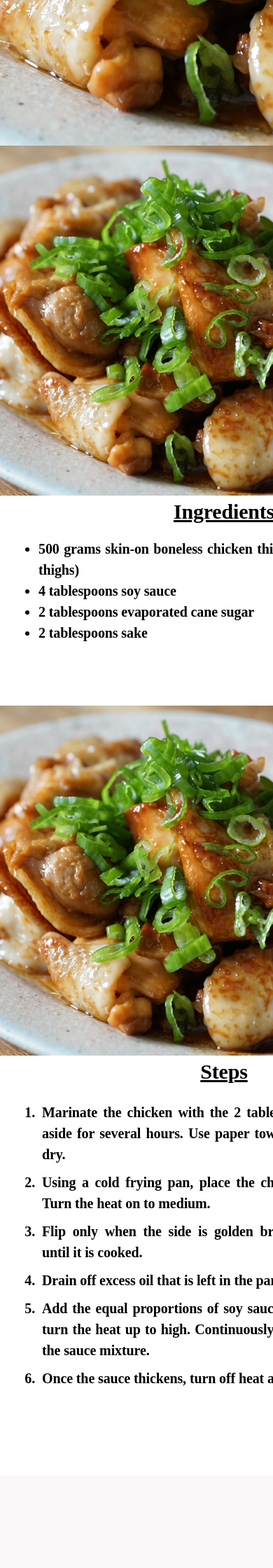
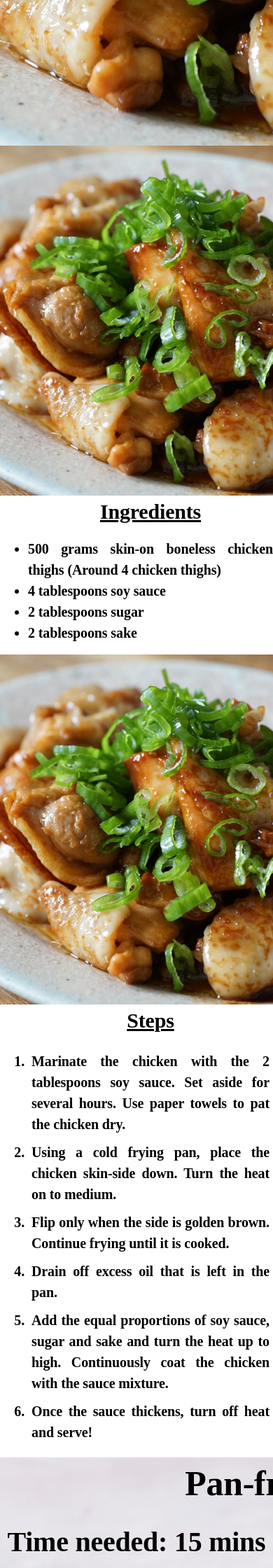
Before and after one commit to n000ber/websites, a PHP site: page /recipes.html in a window 390 px wide; the page is wider, and only the part inside the window is pictured. Shown: the part 1480-3720 px from the top of that part at 70% size. Before the commit the page ends 3460 px from the top of that part, so only its background shows below. Run offline with PHP 8.4, Linux system fonts and the light colour scheme; some web fonts are replaced.

Commit message:
half-fix for responsive mobile

```diff
--- a/css/recipes.css
+++ b/css/recipes.css
@@ -45,7 +45,27 @@
     padding: 5px;
 }
 
-.parallax {
+.full_bg_teriyaki {
+    background-image: url("../images/recipes/teriyaki_chicken.jpeg");
+    height: 100%;
+
+    /* Center and scale the image nicely */
+    background-position: center;
+    background-repeat: no-repeat;
+    background-size: cover;
+}
+
+.full_bg_salmon {
+    background-image: url("../images/recipes/salmon.jpeg");
+    height: 100%;
+
+    /* Center and scale the image nicely */
+    background-position: center;
+    background-repeat: no-repeat;
+    background-size: cover;
+}
+
+.parallax_teriyaki {
   /* The image used */
   background-image: url("../images/recipes/teriyaki_chicken.jpeg");
 
@@ -59,14 +79,18 @@
   background-size: cover;
 }
 
-.full_bg_teriyaki {
-  background-image: url("../images/recipes/teriyaki_chicken.jpeg");
-  height: 100%;
+.parallax_salmon {
+    /* The image used */
+    background-image: url("../images/recipes/salmon.jpeg");
 
-  /* Center and scale the image nicely */
-  background-position: center;
-  background-repeat: no-repeat;
-  background-size: cover;
+    /* Set a specific height */
+    min-height: 500px;
+
+    /* Create the parallax scrolling effect */
+    background-attachment: fixed;
+    background-position: center;
+    background-repeat: no-repeat;
+    background-size: cover;
 }
 
 body,
--- a/recipes.html
+++ b/recipes.html
@@ -56,17 +56,17 @@
   <body>
     <div
       style="
-        height: 100%;
+        height: 100vh;
         background-image: url('images/recipes/cover_image.jpeg');
       "
     >
-      <div class="bg-transparent text-dark center" style="width: 900px">
+      <div class="bg-transparent text-dark center jumbotron-fluid">
         <p class="landing_page">KING's Cookbook</p>
       </div>
     </div>
 
     <div class="full_bg_teriyaki">
-      <div class="bg-transparent text-dark container" style="width: 900px">
+      <div class="bg-transparent text-dark jumbotron-fluid">
         <p class="recipes_header">Teriyaki Chicken</p>
       </div>
       <div container>
@@ -76,21 +76,21 @@
       </div>
     </div>
 
-    <div class="parallax"></div>
-    <div class="container" style="width: 600px; height: 300px">
+    <div class="parallax_teriyaki"></div>
+    <div class="jumbotron-fluid">
       <ul>
         <p class="ingredients_header">Ingredients</p>
         <li class="ingredients_text">
           500 grams skin-on boneless chicken thighs (Around 4 chicken thighs)
         </li>
         <li class="ingredients_text">4 tablespoons soy sauce</li>
-        <li class="ingredients_text">2 tablespoons evaporated cane sugar</li>
+        <li class="ingredients_text">2 tablespoons sugar</li>
         <li class="ingredients_text">2 tablespoons sake</li>
       </ul>
     </div>
 
-    <div class="parallax"></div>
-    <div class="container" style="width: 600px; height: 600px">
+    <div class="parallax_teriyaki"></div>
+    <div class="jumbotron-fluid" >
       <ol>
         <p class="ingredients_header">Steps</p>
         <li class="steps_text">
@@ -117,5 +117,46 @@
         </li>
       </ol>
     </div>
+
+    <div class="full_bg_salmon">
+      <div class="bg-transparent text-dark container" style="width: 900px">
+        <p class="recipes_header">Pan-fried Salmon</p>
+      </div>
+      <div container>
+        <p class="recipes_header" style="font-size: 40px">
+          Time needed: 15 mins
+        </p>
+      </div>
+    </div>
+
+    <div class="parallax_salmon"></div>
+    <div class="container" style="width: 600px; height: 300px">
+      <ul>
+        <p class="ingredients_header">Ingredients</p>
+        <li class="ingredients_text">
+          2 salmon fillets, with skin (each about 85 grams)
+        </li>
+        <li class="ingredients_text">2 tablespoons oil</li>
+        <li class="ingredients_text">A slice of lemon</li>
+        <li class="ingredients_text">Salt to taste</li>
+      </ul>
+    </div>
+
+    <div class="parallax_salmon"></div>
+    <div class="container" style="width: 600px; height: 600px">
+      <ol>
+        <p class="ingredients_header">Steps</p>
+        <li class="steps_text">
+          Rinse the salmon fillets under tap water and use paper towels to pat
+          dry the fillets. Season the fillets with salt.
+        </li>
+        <li class="steps_text">Over medium heat, heat the oil in a pan.</li>
+        <li class="steps_text">
+          Place the salmon skin-side facing down, cooking until golden brown.
+          Flip the salmon and continue pan-frying until cooked.
+        </li>
+        <li class="steps_text">Turn off heat and serve with lemon slice</li>
+      </ol>
+    </div>
   </body>
 </html>
```
Also changed, not shown: images/recipes/salmon.jpeg (added).
